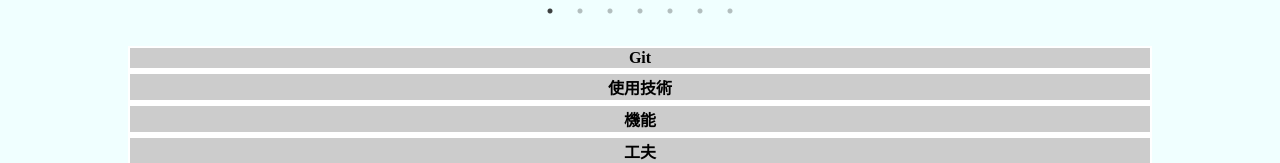
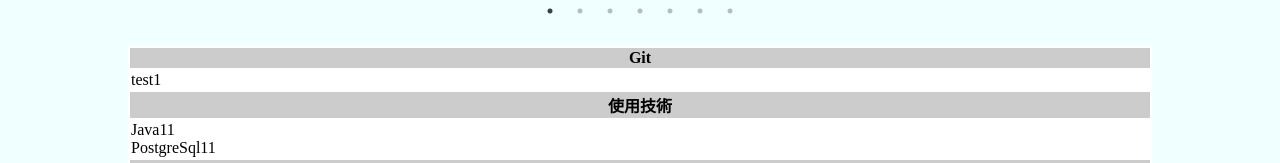
Before and after one commit to yukihiro-yokogawa/portfolio, a Next.js app: page /work in a window 1280 px wide. Shown: the part 762-925 px from the top of the page. Built offline with nearby package versions, Linux system fonts and the light colour scheme.

Commit message:
onClickによるデータ更新

```diff
--- a/src/Type/SideBar.tsx
+++ b/src/Type/SideBar.tsx
@@ -1,5 +1,6 @@
 export type SideBars = {
 	sideBar: Array<SideBar>;
+	handleClick: (arg1: number) => void;
 };
 
 type SideBar = {
--- a/src/Type/Work.tsx
+++ b/src/Type/Work.tsx
@@ -1,5 +1,6 @@
 export type Works = {
 	work: Array<Work>;
+	handleClick: (arg1: number) => void;
 };
 
 export type Work = {
@@ -12,6 +13,7 @@ export type Work = {
 	point: string /**工夫点*/;
 	reflections: string /**反省点*/;
 };
+
 export type Technique = {
 	techniqueName: string;
 	version: string;
--- a/src/component/Detail/Work.tsx
+++ b/src/component/Detail/Work.tsx
@@ -1,6 +1,7 @@
 import React from 'react';
+import { forEach } from 'lodash';
 
-const Work: React.FC = () => {
+const Work = (props): JSX.Element => {
 	return (
 		<>
 			<div className="content_big work">
@@ -10,13 +11,17 @@ const Work: React.FC = () => {
 							<th scope="col1">Git</th>
 						</tr>
 						<tr>
-							<td scope="col1"></td>
+							<td scope="col1">{props.work.gitUrl}</td>
 						</tr>
 						<tr>
 							<th scope="col1">使用技術</th>
 						</tr>
 						<tr>
-							<td scope="col1"></td>
+							<td scope="col1">
+								{props.work.techniqueArr.map((value, key) => {
+									return <div key={key}>{`${value.techniqueName}${value.version}`}</div>;
+								})}
+							</td>
 						</tr>
 						<tr>
 							<th scope="col1">機能</th>
--- a/src/component/SideBar.tsx
+++ b/src/component/SideBar.tsx
@@ -1,12 +1,16 @@
 import React from 'react';
-import { SideBars } from '~/type/SideBar';
+import { SideBars } from '~/Type/SideBar';
 
 const sideBar = (props: SideBars): JSX.Element => {
 	return (
 		<>
 			<nav id="sidebar">
 				{props.sideBar.map((value) => {
-					return <div key={value.id}>{value.name}</div>;
+					return (
+						<div key={value.id} onClick={() => props.handleClick(value.id)}>
+							{value.name}
+						</div>
+					);
 				})}
 			</nav>
 		</>
--- a/src/container/Detail/Work.tsx
+++ b/src/container/Detail/Work.tsx
@@ -1,18 +1,24 @@
 import React, { useState } from 'react';
 import Work from '~/component/Detail/Work';
 import SideBar from '~/container/SideBar';
+import { filter } from 'lodash';
+import { Work as WorkType } from '~/Type/Work';
 
 const work = (): JSX.Element => {
-	const [state] = useState([
+	const [worksState] = useState([
 		{
 			projectId: 1,
 			projectName: 'アンケート',
 			sampleImgPathArr: [],
-			gitUrl: '',
+			gitUrl: 'test1',
 			techniqueArr: [
 				{
-					techniqueName: '',
-					version: '',
+					techniqueName: 'Java',
+					version: '11',
+				},
+				{
+					techniqueName: 'PostgreSql',
+					version: '11',
 				},
 			],
 			feature: '' /**機能*/,
@@ -23,11 +29,15 @@ const work = (): JSX.Element => {
 			projectId: 2,
 			projectName: 'ロジカルシンキング',
 			sampleImgPathArr: [],
-			gitUrl: '',
+			gitUrl: 'test2',
 			techniqueArr: [
 				{
-					techniqueName: '',
-					version: '',
+					techniqueName: 'Java',
+					version: '14',
+				},
+				{
+					techniqueName: 'PostgreSql',
+					version: '13',
 				},
 			],
 			feature: '' /**機能*/,
@@ -36,10 +46,19 @@ const work = (): JSX.Element => {
 		},
 	]);
 
+	const [workState, setWorkState] = useState(worksState[0]);
+
+	const handleClickSideBar = (projectId: number) => {
+		const work: WorkType = filter(worksState, (value) => {
+			return value.projectId == projectId;
+		});
+		setWorkState(work[0]);
+	};
+
 	return (
 		<>
-			<SideBar work={state}></SideBar>
-			<Work />
+			<SideBar work={worksState} handleClick={(projectId: number) => handleClickSideBar(projectId)}></SideBar>
+			<Work work={workState} />
 		</>
 	);
 };
--- a/src/container/SideBar.tsx
+++ b/src/container/SideBar.tsx
@@ -1,6 +1,6 @@
 import React, { useMemo } from 'react';
 import SideBar from '~/component/SideBar';
-import { Works } from '~/type/Work';
+import { Works } from '~/Type/Work';
 
 const sideBar = (props: Works): JSX.Element => {
 	const sideBarNameList = useMemo(() => createSideBar(), []);
@@ -19,7 +19,7 @@ const sideBar = (props: Works): JSX.Element => {
 
 	return (
 		<>
-			<SideBar sideBar={sideBarNameList} />
+			<SideBar sideBar={sideBarNameList} handleClick={(projectId: number) => props.handleClick(projectId)} />
 		</>
 	);
 };
```
